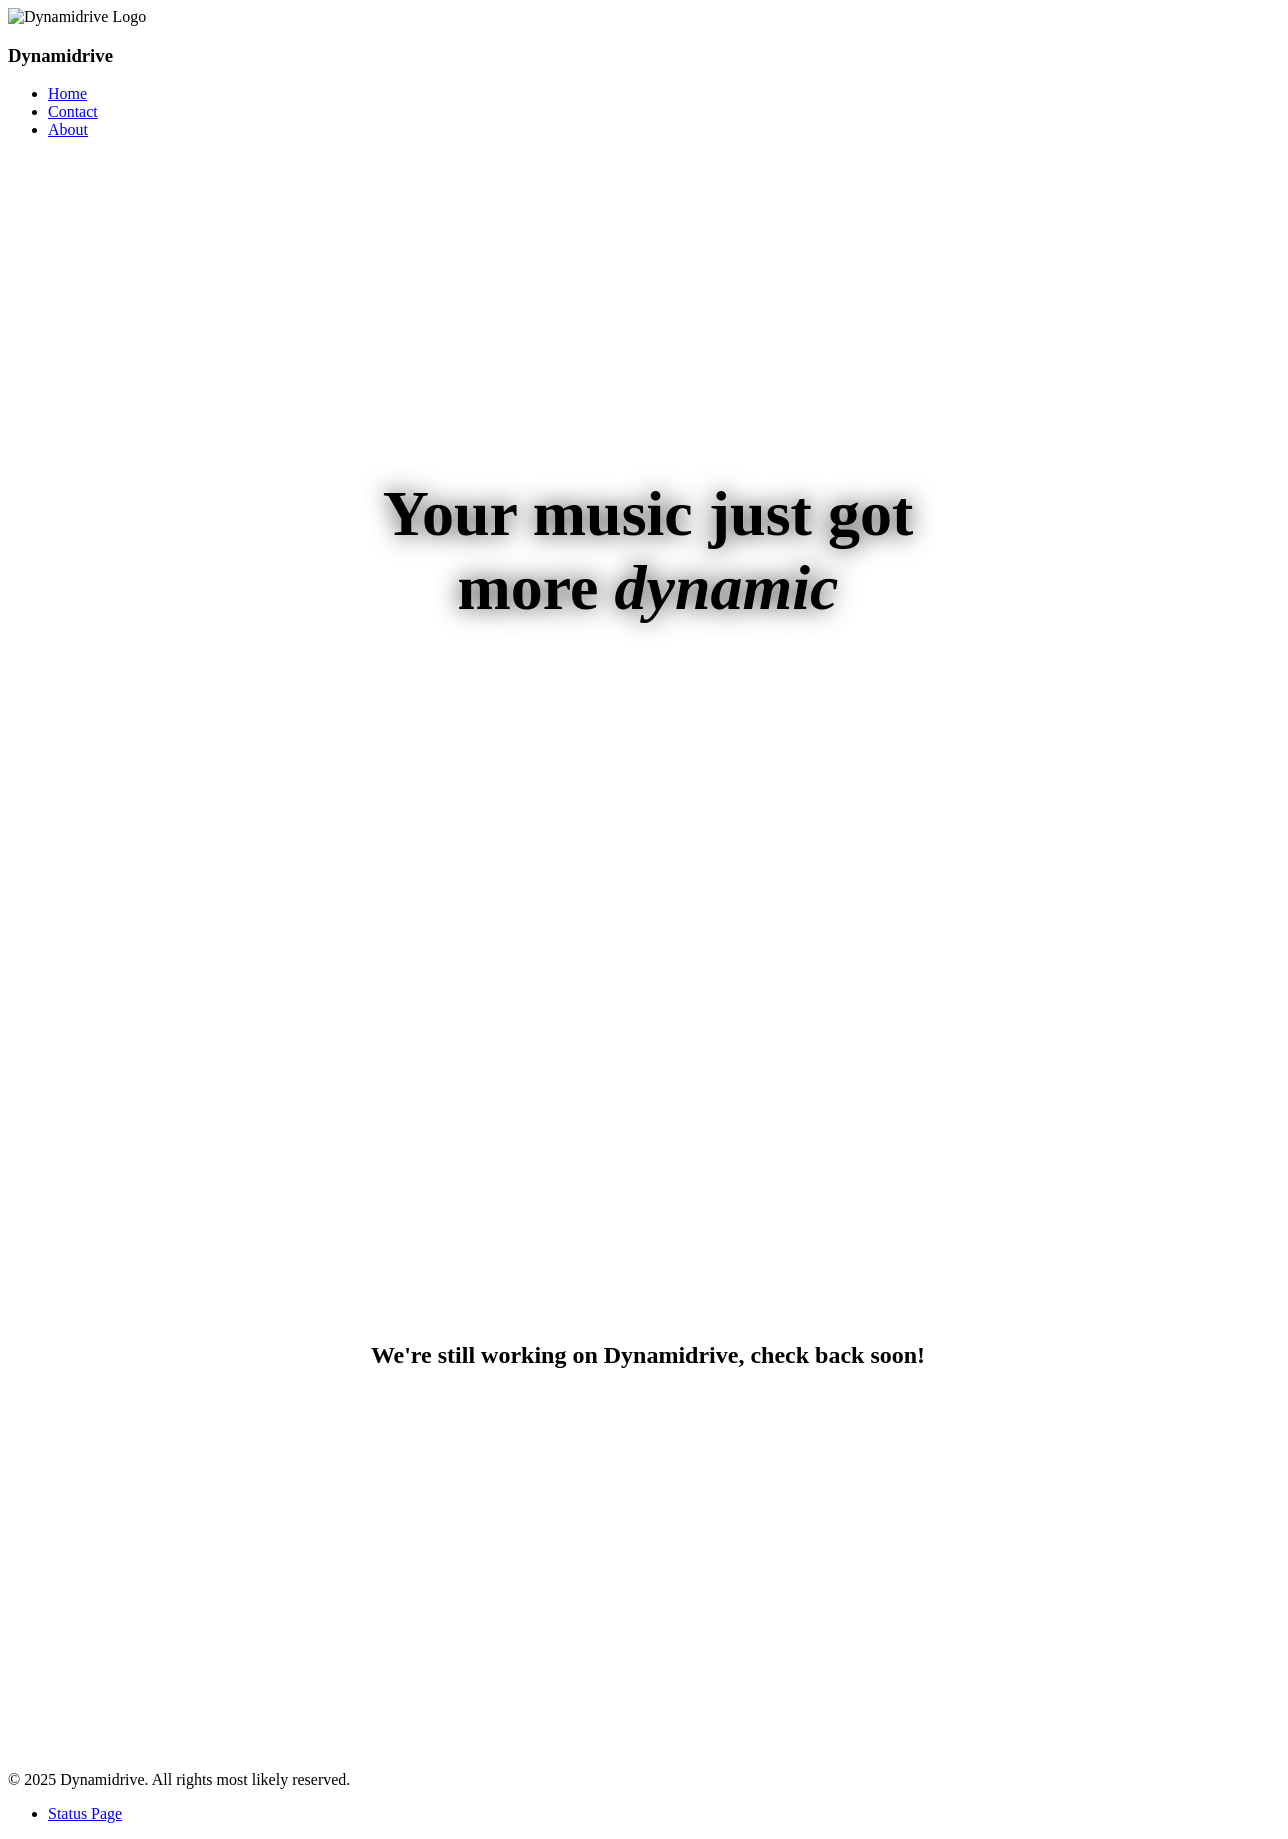
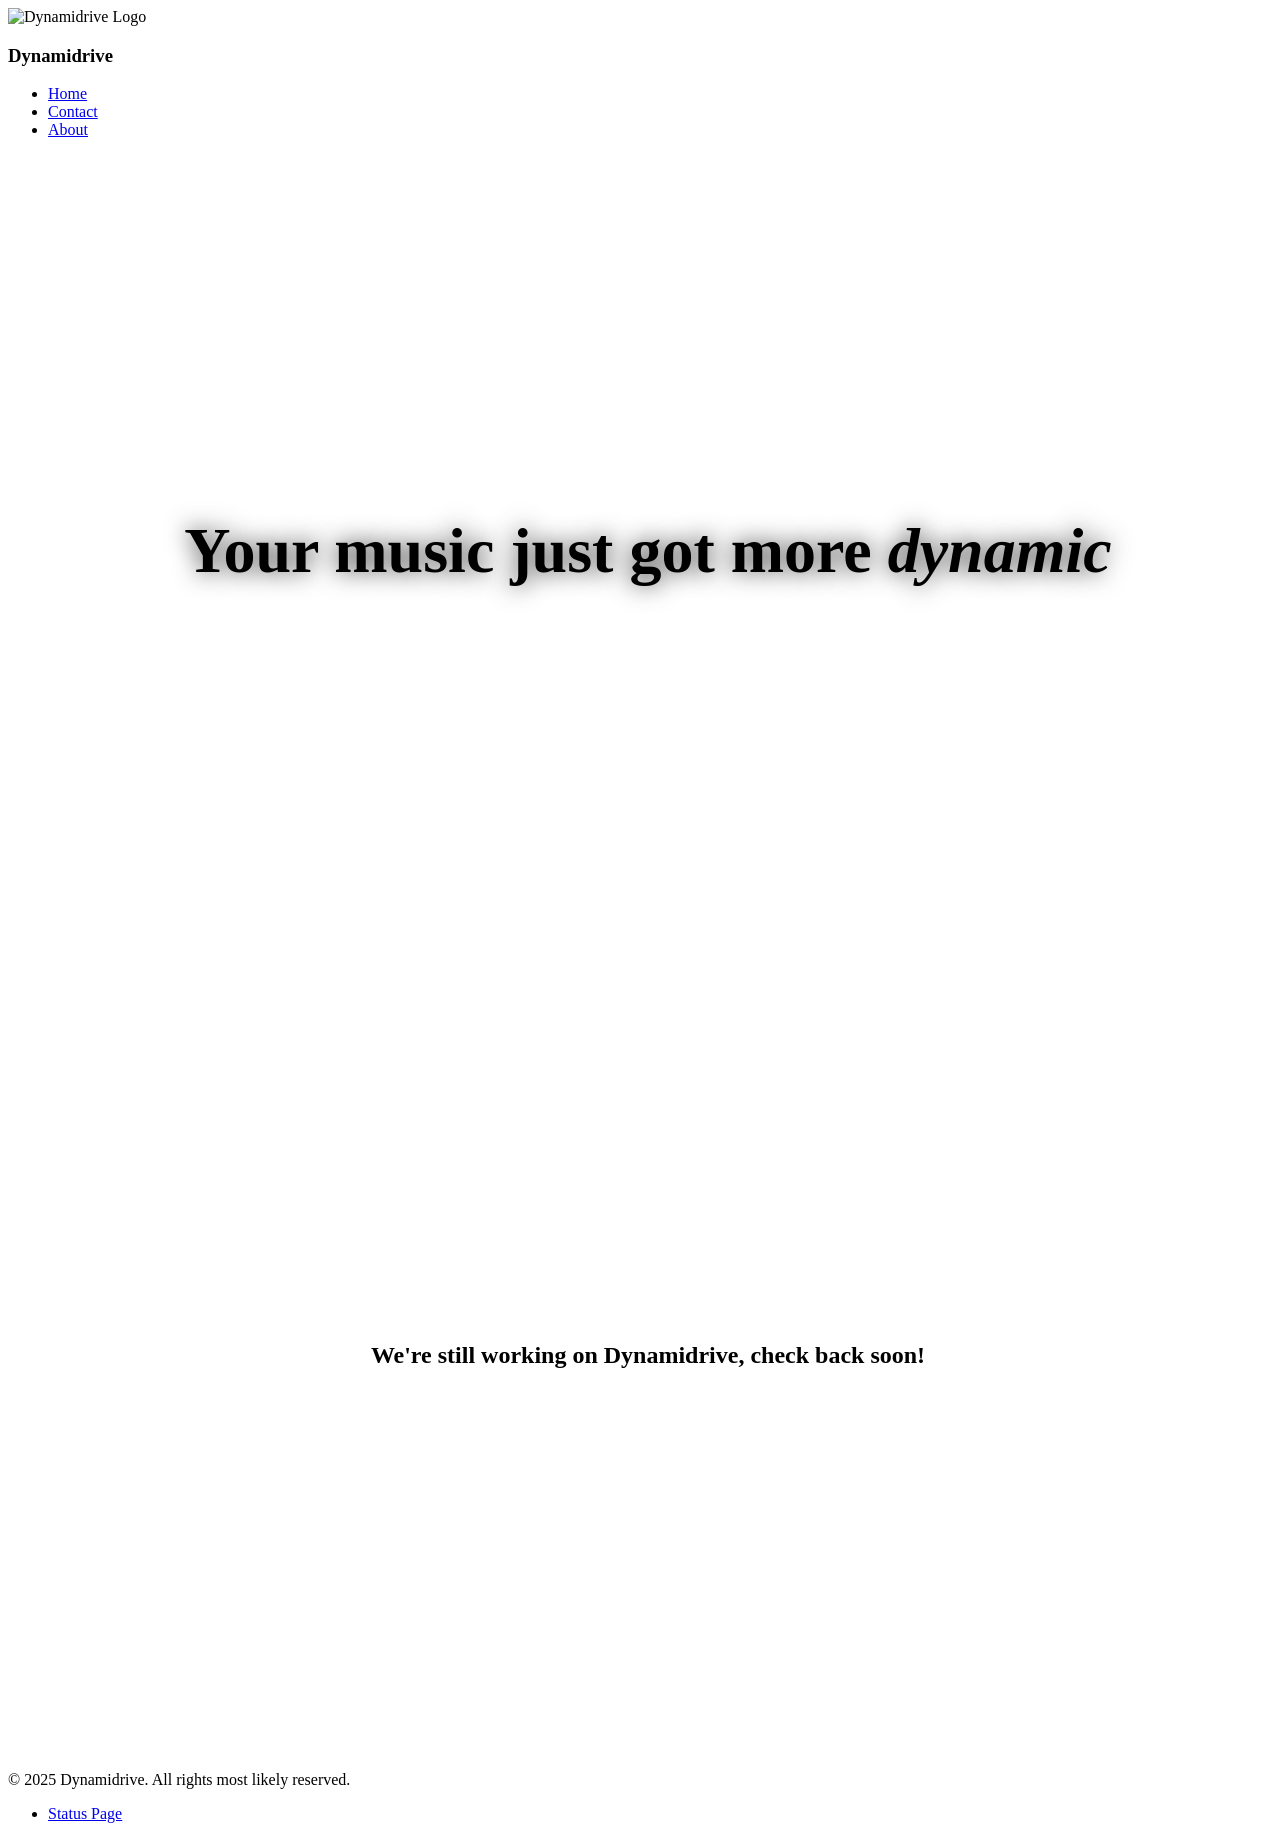

changed font

--- a/docs/css/home.css
+++ b/docs/css/home.css
@@ -39,8 +39,8 @@ main {
       z-index: 2;
       font-size: 4rem;
       margin: 0;
-      width: 600px;
-      max-width: 90vw;
+      width: 960px;
+      max-width: 94vw;
       padding-bottom: 0.5rem;
       text-shadow: 0 0 24px rgba(0, 0, 0, .8);
       transition: 0.2s ease-out;
@@ -107,12 +107,18 @@ main {
   }
 }
 
+.logo-font.hero-title {
+  font-weight: 700;
+  font-variation-settings: 'wght' 700, 'wdth' 125;
+}
+
 @media (max-width: 600px) {
   main {
     section.welcome {
       h1 {
         font-size: 2.5rem;
-        width: 350px;
+        width: 520px;
+        max-width: 94vw;
       }
     }
   }
